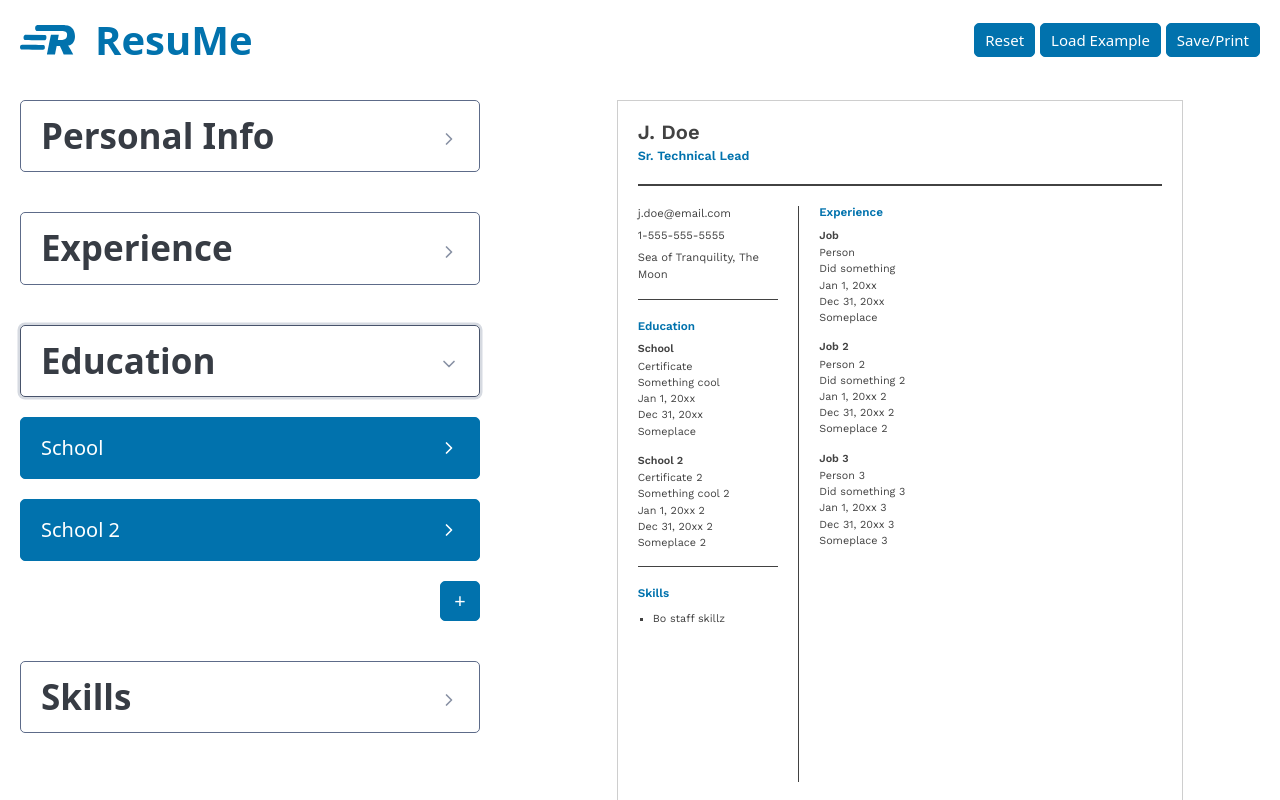
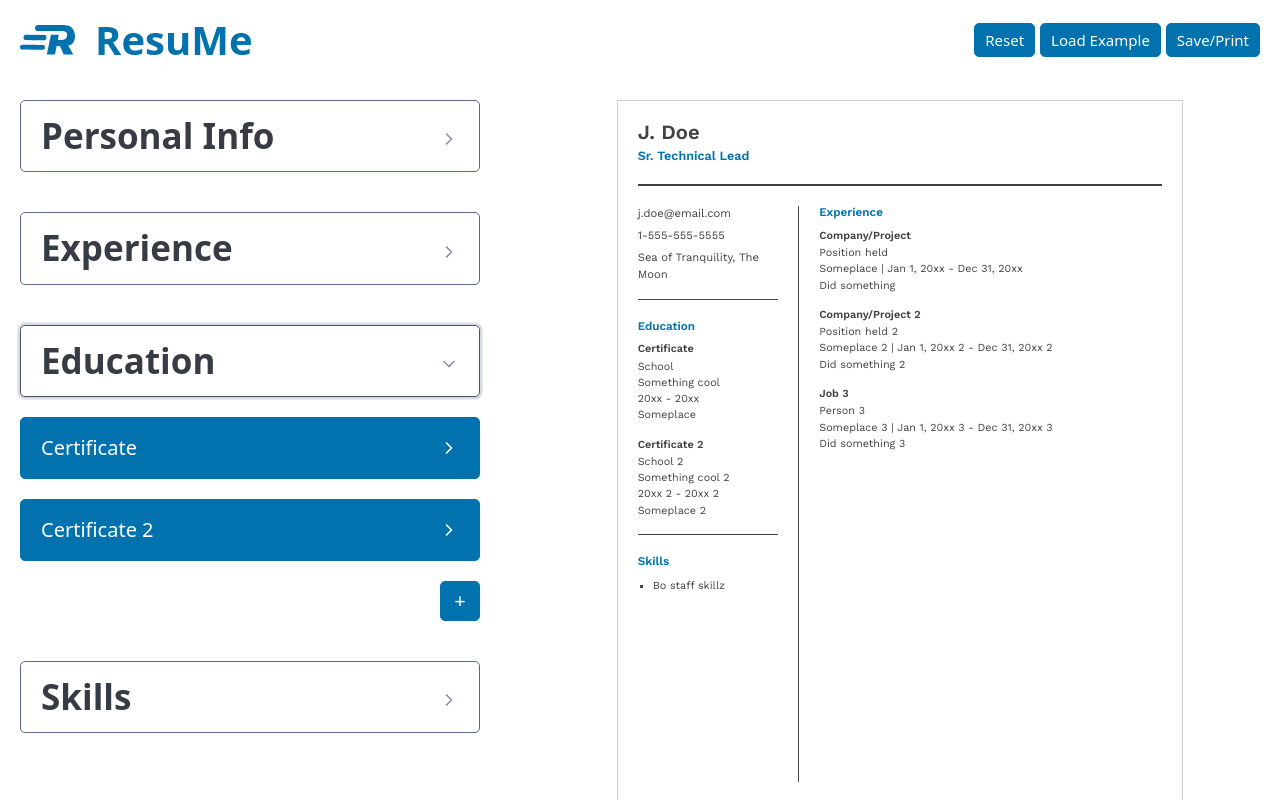
Before and after one commit to JacobGiordano/top-cv-app, a React (Vite) app: page / in a window 1280 px wide. Both pictures are taken after a click on the button "Education". Built offline with nearby package versions, Linux system fonts and the light colour scheme.

Commit message:
Conditionally render some fields & update presentation
- Updated the order of some elements in the experience section
- Updated the order of some elements in the education section

```diff
--- a/src/assets/sample-data.js
+++ b/src/assets/sample-data.js
@@ -14,8 +14,8 @@ const sampleData = {
   experience: [
     {
       id: uuidv4(),
-      name: "Job",
-      position: "Person",
+      name: "Company/Project",
+      position: "Position held",
       description: "Did something",
       start_date: "Jan 1, 20xx",
       end_date: "Dec 31, 20xx",
@@ -23,8 +23,8 @@ const sampleData = {
     },
     {
       id: uuidv4(),
-      name: "Job 2",
-      position: "Person 2",
+      name: "Company/Project 2",
+      position: "Position held 2",
       description: "Did something 2",
       start_date: "Jan 1, 20xx 2",
       end_date: "Dec 31, 20xx 2",
@@ -46,8 +46,8 @@ const sampleData = {
       name: "School",
       degree_certification: "Certificate",
       area_of_focus: "Something cool",
-      start_date: "Jan 1, 20xx",
-      end_date: "Dec 31, 20xx",
+      start_date: "20xx",
+      end_date: "20xx",
       location: "Someplace",
     },
     {
@@ -55,8 +55,8 @@ const sampleData = {
       name: "School 2",
       degree_certification: "Certificate 2",
       area_of_focus: "Something cool 2",
-      start_date: "Jan 1, 20xx 2",
-      end_date: "Dec 31, 20xx 2",
+      start_date: "20xx 2",
+      end_date: "20xx 2",
       location: "Someplace 2",
     },
   ],
--- a/src/components/Education/Education.jsx
+++ b/src/components/Education/Education.jsx
@@ -13,8 +13,8 @@ function Education({ appData, updateData, addData, removeData, sectionName }) {
   const handleAddData = () => {
     const newCardObj = {
       id: uuidv4(),
-      name: "New Education",
-      degree_certification: "",
+      degree_certification: "New Education",
+      name: "",
       area_of_focus: "",
       start_date: "",
       end_date: "",
@@ -31,11 +31,13 @@ function Education({ appData, updateData, addData, removeData, sectionName }) {
   const cards = appData[sectionName].map((card) => {
     return appData[sectionName].length > 1 ? (
       <details key={card.id}>
-        <summary role='button'>{card.name}</summary>
-        <form className="outline" action='' method='post'>
+        <summary role='button'>{card.degree_certification}</summary>
+        <form className='outline' action='' method='post'>
           <div className='input-group'>
-            <div className='grid'>
-              <label htmlFor={`name_${card.id}`}>Education name</label>
+            <div className='first-input-wrapper'>
+              <label htmlFor={`degree_certification_${card.degree_certification}`}>
+                Degree or Certification
+              </label>
               <div className='delete-btn-wrapper'>
                 <Button
                   text='Delete'
@@ -47,6 +49,18 @@ function Education({ appData, updateData, addData, removeData, sectionName }) {
             </div>
             <input
               type='text'
+              id={`degree_certification_${card.id}`}
+              name='degree_certification'
+              value={card.degree_certification}
+              onChange={(e) => handleChange(e, card.id)}
+            />
+          </div>
+          <div className='input-group'>
+            <label htmlFor={`name_${card.name}`}>
+              Education name
+            </label>
+            <input
+              type='text'
               id={`name_${card.id}`}
               name='name'
               value={card.name}
@@ -54,19 +68,7 @@ function Education({ appData, updateData, addData, removeData, sectionName }) {
             />
           </div>
           <div className='input-group'>
-            <label htmlFor={`degree_certification_${card.id}`}>
-              Degree or Certificate
-            </label>
-            <input
-              type='text'
-              id={`degree_certification_${card.id}`}
-              name='degree_certification'
-              value={card.degree_certification}
-              onChange={(e) => handleChange(e, card.id)}
-            />
-          </div>
-          <div className='input-group'>
-            <label htmlFor={`area_of_focus_${card.id}`}>Area of Focus</label>
+            <label htmlFor={`area_of_focus_${card.id}`}>Area of Focus (optional)</label>
             <textarea
               type='text'
               id={`area_of_focus_${card.id}`}
@@ -108,7 +110,7 @@ function Education({ appData, updateData, addData, removeData, sectionName }) {
         </form>
       </details>
     ) : (
-      <form className="outline" key={card.id} action='' method='post'>
+      <form className='outline' key={card.id} action='' method='post'>
         <div className='input-group'>
           <div className='grid'>
             <label htmlFor={`name_${card.id}`}>Name</label>
@@ -191,8 +193,8 @@ function Education({ appData, updateData, addData, removeData, sectionName }) {
           <h2>Education</h2>
         </summary>
         {cards}
-        <div className="add-card-wrapper">
-          <Button classString="add-card"text='+' onClick={handleAddData} />
+        <div className='add-card-wrapper'>
+          <Button classString='add-card' text='+' onClick={handleAddData} />
         </div>
       </details>
     </div>
--- a/src/components/Preview/Preview.jsx
+++ b/src/components/Preview/Preview.jsx
@@ -23,15 +23,18 @@ function Preview({ appData, reference }) {
         </div>
         <div className='section education-section'>
           <h3>Education</h3>
-          {education.map((exp) => {
+          {education.map((edu) => {
             return (
               <div className="card education" key={uuidv4()}>
-                <h4>{exp.name}</h4>
-                <div>{exp.degree_certification}</div>
-                <div>{exp.area_of_focus}</div>
-                <div>{exp.start_date}</div>
-                <div>{exp.end_date}</div>
-                <div>{exp.location}</div>
+                <h4>{edu.degree_certification}</h4>
+                <div>{edu.name}</div>
+                {edu.area_of_focus && <div>{edu.area_of_focus}</div>}
+                <div className="date-wrapper">
+                  <span>{edu.start_date}</span>
+                  <span className="date-separator"> - </span>
+                  <span>{edu.end_date}</span>
+                </div>
+                {edu.location && <div>{edu.location}</div>}
               </div>
             );
           })}
@@ -57,10 +60,13 @@ function Preview({ appData, reference }) {
               <div className="card experience" key={uuidv4()}>
                 <h4>{exp.name}</h4>
                 <div>{exp.position}</div>
+                {exp.location && <span>{exp.location} | </span>}<span className="date-wrapper">
+                  <span>{exp.start_date}</span>
+                  <span className="date-separator"> - </span>
+                  <span>{exp.end_date}</span>
+                </span>
                 <div>{exp.description}</div>
-                <div>{exp.start_date}</div>
-                <div>{exp.end_date}</div>
-                <div>{exp.location}</div>
+
               </div>
             );
           })}
--- a/src/styles/global.css
+++ b/src/styles/global.css
@@ -8,6 +8,15 @@ details summary.outline.secondary::after {
 
 details[open] summary.outline.secondary::after {
   transform: translateY(-32px);
+}
+
+.first-input-wrapper {
+  display: flex;
+  justify-content: space-between;
+}
+
+.first-input-wrapper label {
+  display: inline-block;
 }
 
 .delete-btn-wrapper, .add-card-wrapper {
@@ -24,7 +33,12 @@ details[open] summary.outline.secondary::after {
   padding: .25rem ;
 }
 
+.delete-btn-wrapper {
+  display: inline-flex;
+}
+
 .add-card-wrapper {
+  display: flex;
   margin-top: 1rem;
 }
 
```
Also changed, not shown: src/styles/Preview.css (line endings or trailing spaces).
